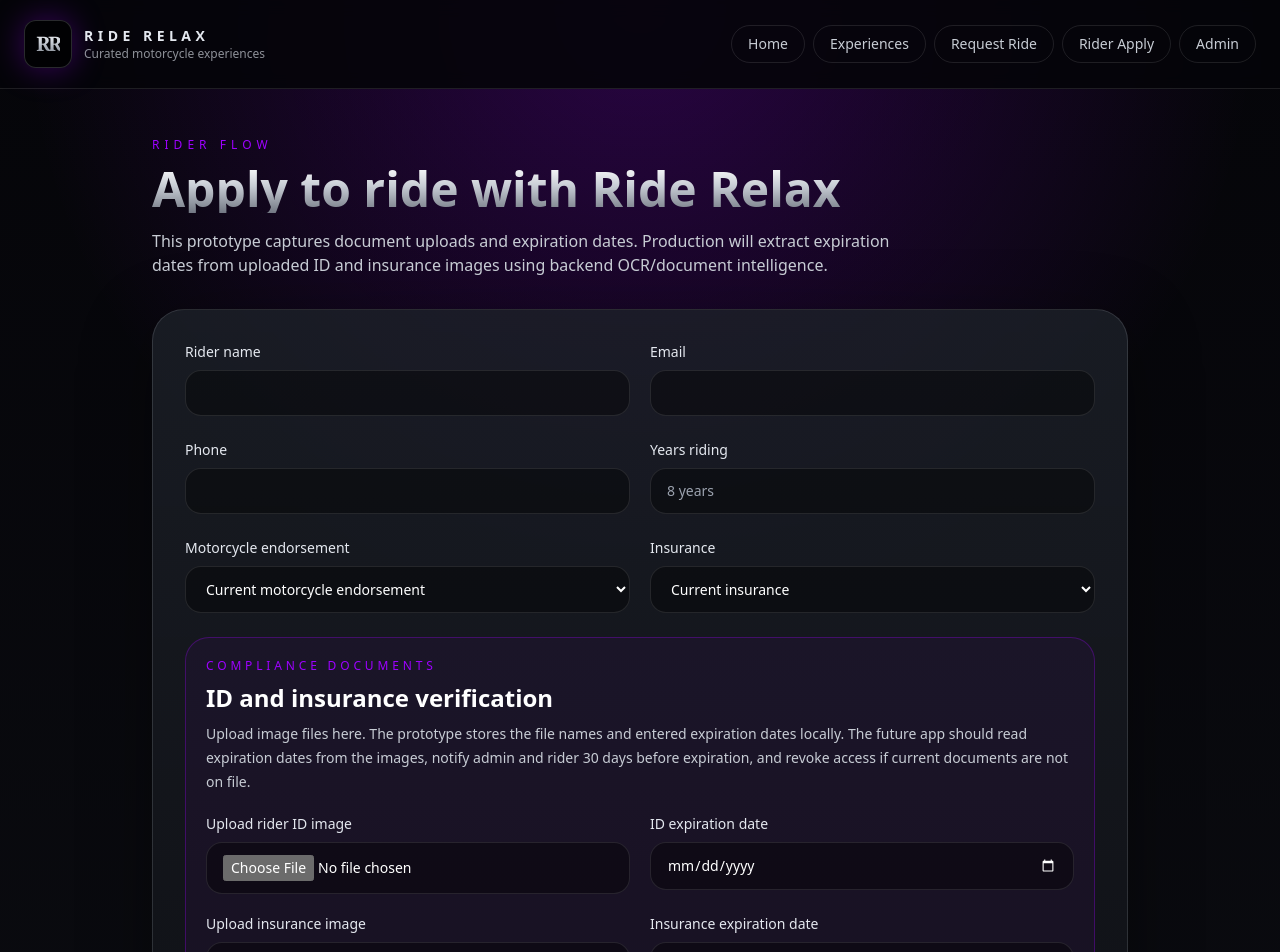
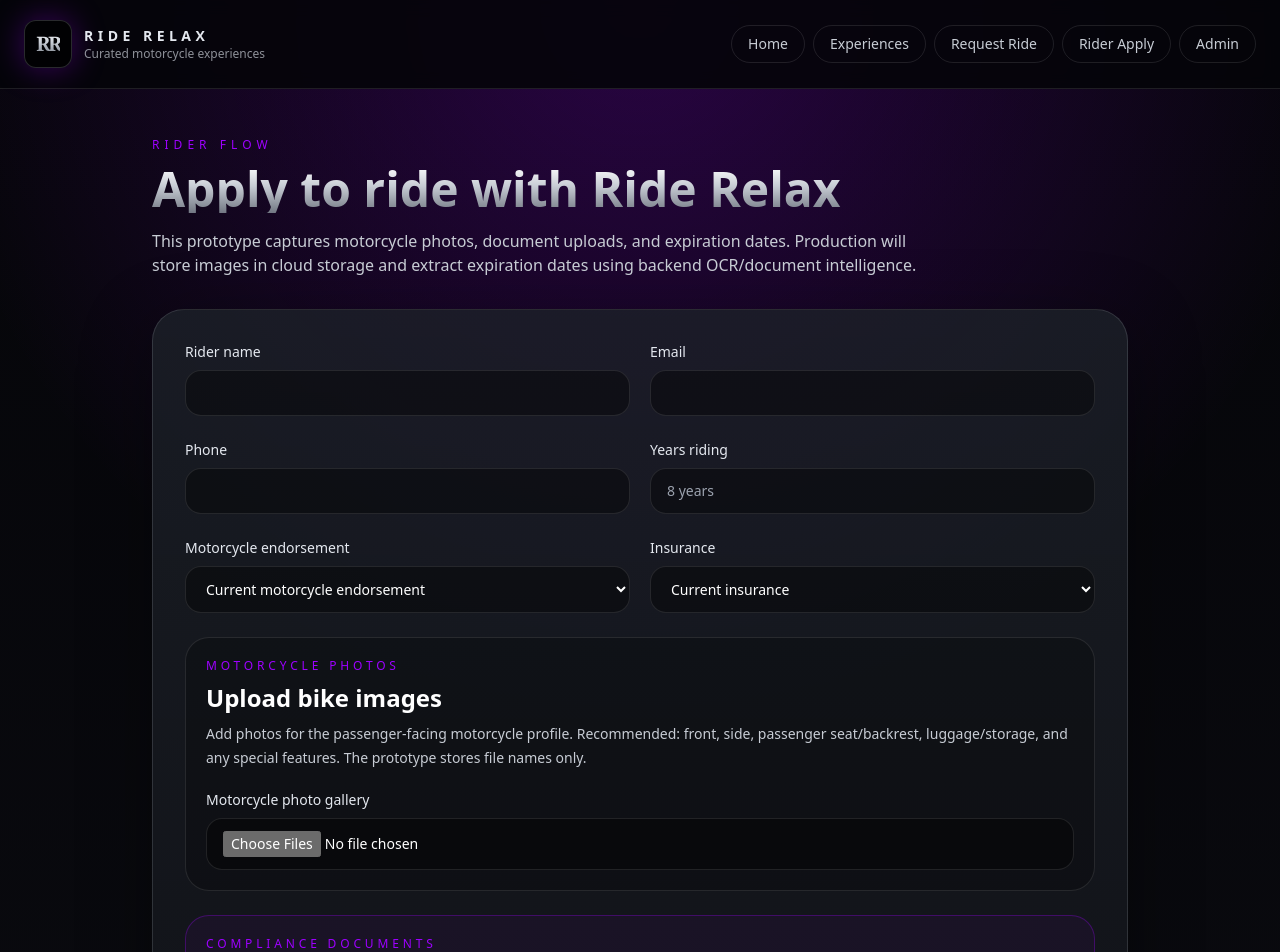
Before and after one commit to MalMcDan/RR-Revolution, a Next.js app: page /rider-application in a window 1280 px wide. Shown: the top 952 px of the page. Built offline with nearby package versions, Linux system fonts and the light colour scheme.

Commit message:
Add motorcycle photo uploads to rider application

```diff
--- a/app/admin/page.tsx
+++ b/app/admin/page.tsx
@@ -51,7 +51,7 @@ export default function AdminPage() {
       <section className="mx-auto max-w-7xl px-6 py-12">
         <div className="text-xs uppercase tracking-[0.42em] text-rr-purple">Admin prototype</div>
         <h1 className="rr-metal-text mt-3 text-5xl font-black">Approval dashboard</h1>
-        <p className="mt-4 max-w-3xl text-rr-chrome">Review locally submitted ride requests, rider applications, document expiration warnings, and access status. The compliance listener below simulates the production rule: notify 30 days before expiration and revoke access if documents are expired or missing.</p>
+        <p className="mt-4 max-w-3xl text-rr-chrome">Review locally submitted ride requests, rider applications, motorcycle photos, document expiration warnings, and access status.</p>
 
         <div className="mt-8 grid gap-4 md:grid-cols-4">
           <div className="rr-card rounded-3xl p-6"><div className="text-sm text-rr-chrome">Ride requests</div><div className="mt-2 text-4xl font-black">{requests.length}</div></div>
@@ -94,6 +94,7 @@ export default function AdminPage() {
           {applications.map((application, index) => {
             const documentStatus = getDocumentStatus(application);
             const effectiveAccess = documentStatus.tone === "danger" ? "Access revoked" : application.accessStatus;
+            const motorcyclePhotoNames = application.motorcyclePhotoNames || [];
             return (
               <article key={`${application.createdAt}-${index}`} className="rr-card rounded-3xl p-6">
                 <div className="text-xs uppercase tracking-[0.25em] text-rr-purple">{application.status}</div>
@@ -101,6 +102,10 @@ export default function AdminPage() {
                 <p className="mt-2 text-rr-chrome">{application.yearsRiding} · {application.endorsement} · {application.insurance}</p>
                 <p className="mt-2 text-sm text-rr-silver">{application.motorcycle}</p>
                 <p className="mt-2 text-sm text-rr-silver">Availability: {application.availability}</p>
+                <div className="mt-4 rounded-2xl border border-white/10 bg-black/30 p-4 text-sm text-rr-silver">
+                  <strong className="text-white">Motorcycle photos:</strong><br />
+                  {motorcyclePhotoNames.length > 0 ? motorcyclePhotoNames.join(", ") : "No bike photos uploaded"}
+                </div>
                 <div className="mt-4 grid gap-3 md:grid-cols-2">
                   <div className="rounded-2xl border border-white/10 bg-black/30 p-4 text-sm text-rr-silver">ID file: {application.idDocumentName || "Missing"}<br />ID expires: {application.idExpirationDate || "Missing"}</div>
                   <div className="rounded-2xl border border-white/10 bg-black/30 p-4 text-sm text-rr-silver">Insurance file: {application.insuranceDocumentName || "Missing"}<br />Insurance expires: {application.insuranceExpirationDate || "Missing"}</div>
--- a/app/rider-application/page.tsx
+++ b/app/rider-application/page.tsx
@@ -12,6 +12,13 @@ function getUploadedFileName(form: FormData, fieldName: string) {
   const file = form.get(fieldName);
   if (file instanceof File && file.name) return file.name;
   return "";
+}
+
+function getUploadedFileNames(form: FormData, fieldName: string) {
+  return form
+    .getAll(fieldName)
+    .filter((file): file is File => file instanceof File && Boolean(file.name))
+    .map((file) => file.name);
 }
 
 export default function RiderApplicationPage() {
@@ -29,6 +36,7 @@ export default function RiderApplicationPage() {
       insurance: String(form.get("insurance") || ""),
       motorcycle: String(form.get("motorcycle") || ""),
       availability: String(form.get("availability") || ""),
+      motorcyclePhotoNames: getUploadedFileNames(form, "motorcyclePhotos"),
       idDocumentName: getUploadedFileName(form, "idDocument"),
       idExpirationDate: String(form.get("idExpirationDate") || ""),
       insuranceDocumentName: getUploadedFileName(form, "insuranceDocument"),
@@ -49,11 +57,18 @@ export default function RiderApplicationPage() {
       <section className="mx-auto max-w-5xl px-6 py-12">
         <div className="text-xs uppercase tracking-[0.42em] text-rr-purple">Rider flow</div>
         <h1 className="rr-metal-text mt-3 text-5xl font-black">Apply to ride with Ride Relax</h1>
-        <p className="mt-4 max-w-3xl text-rr-chrome">This prototype captures document uploads and expiration dates. Production will extract expiration dates from uploaded ID and insurance images using backend OCR/document intelligence.</p>
+        <p className="mt-4 max-w-3xl text-rr-chrome">This prototype captures motorcycle photos, document uploads, and expiration dates. Production will store images in cloud storage and extract expiration dates using backend OCR/document intelligence.</p>
         <form onSubmit={submitApplication} className="rr-card mt-8 grid gap-6 rounded-[2rem] p-8">
           <div className="grid gap-5 md:grid-cols-2"><label className={labelClass}>Rider name<input name="riderName" required className={inputClass} /></label><label className={labelClass}>Email<input type="email" name="email" required className={inputClass} /></label></div>
           <div className="grid gap-5 md:grid-cols-2"><label className={labelClass}>Phone<input name="phone" required className={inputClass} /></label><label className={labelClass}>Years riding<input name="yearsRiding" required className={inputClass} placeholder="8 years" /></label></div>
           <div className="grid gap-5 md:grid-cols-2"><label className={labelClass}>Motorcycle endorsement<select name="endorsement" required className={inputClass}><option>Current motorcycle endorsement</option><option>Permit only</option><option>Needs review</option></select></label><label className={labelClass}>Insurance<select name="insurance" required className={inputClass}><option>Current insurance</option><option>Will upload proof</option><option>Needs review</option></select></label></div>
+
+          <div className="rounded-[1.5rem] border border-white/10 bg-black/25 p-5">
+            <div className="text-xs uppercase tracking-[0.32em] text-rr-purple">Motorcycle photos</div>
+            <h2 className="mt-2 text-2xl font-black">Upload bike images</h2>
+            <p className="mt-2 text-sm leading-6 text-rr-chrome">Add photos for the passenger-facing motorcycle profile. Recommended: front, side, passenger seat/backrest, luggage/storage, and any special features. The prototype stores file names only.</p>
+            <label className={`${labelClass} mt-5 block`}>Motorcycle photo gallery<input type="file" name="motorcyclePhotos" accept="image/*" multiple className={inputClass} /></label>
+          </div>
 
           <div className="rounded-[1.5rem] border border-rr-purple/30 bg-rr-purple/5 p-5">
             <div className="text-xs uppercase tracking-[0.32em] text-rr-purple">Compliance documents</div>
--- a/lib/prototype-data.ts
+++ b/lib/prototype-data.ts
@@ -92,6 +92,7 @@ export type RiderApplication = {
   insurance: string;
   motorcycle: string;
   availability: string;
+  motorcyclePhotoNames: string[];
   idDocumentName: string;
   idExpirationDate: string;
   insuranceDocumentName: string;
```
